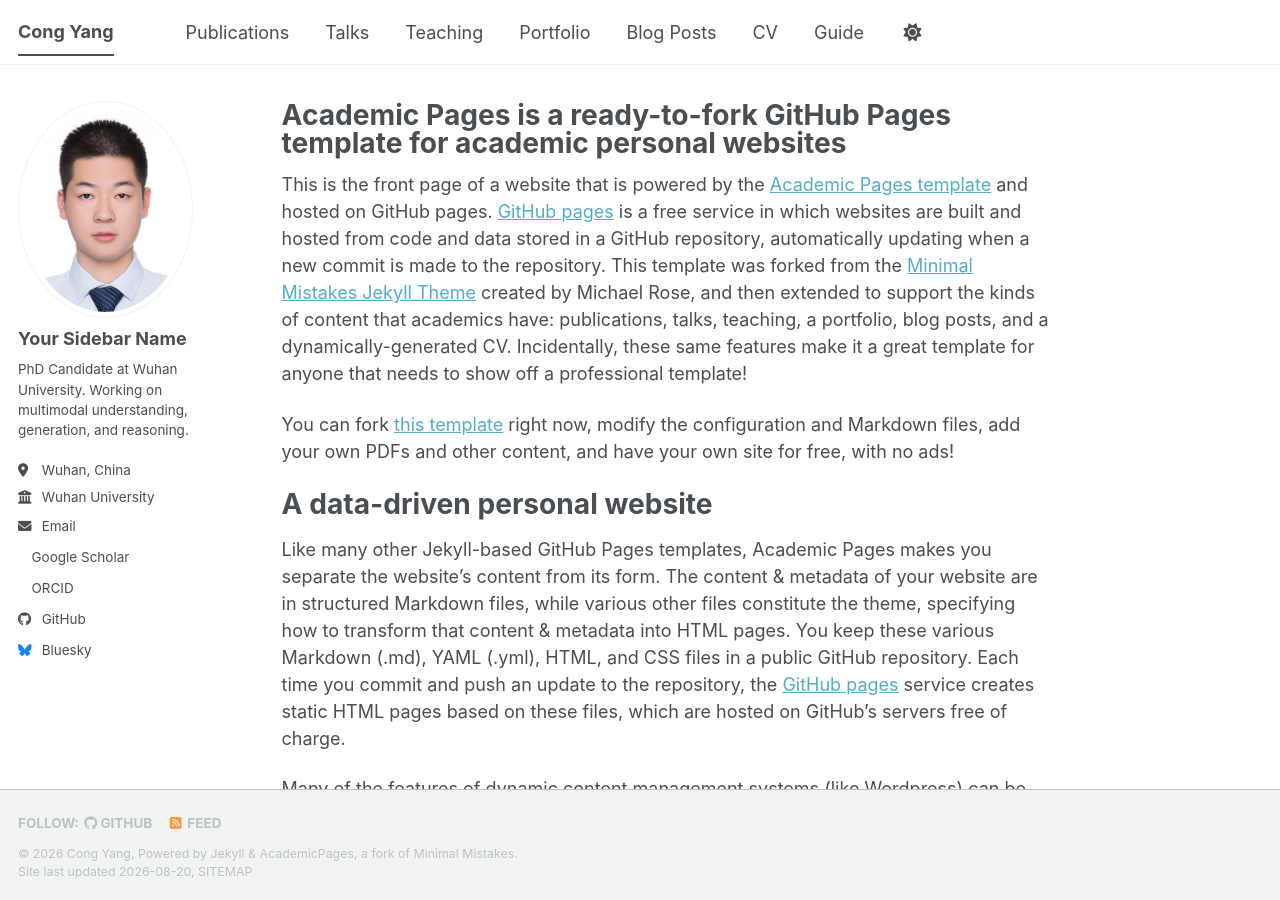
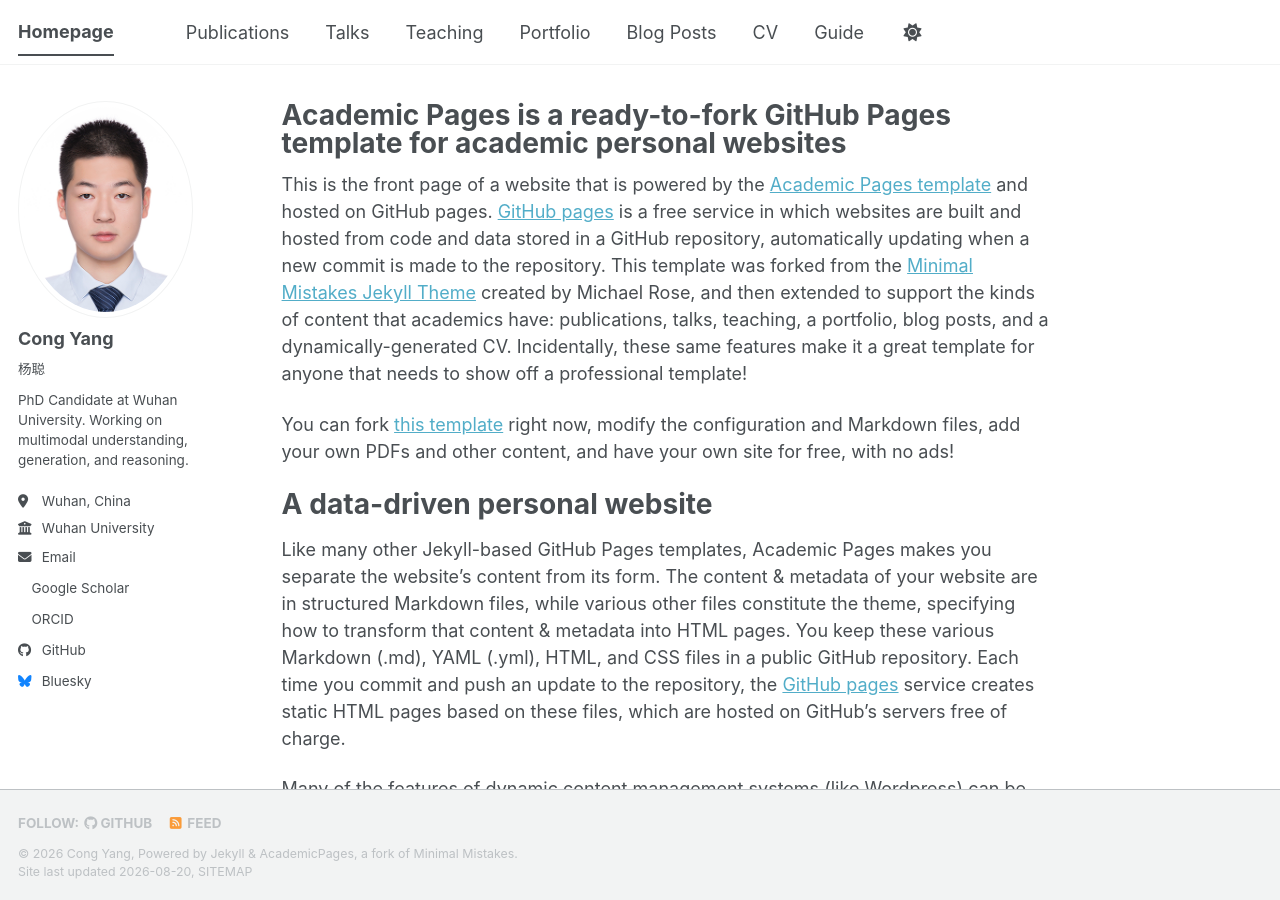
Before and after one commit to yangcong356/yangcong356.github.io, a Jekyll site: the page built from _pages/about.md, in a window 1280 px wide and 900 px high. Built offline with Jekyll 4.4.1, drawn with Linux system fonts in a browser that asks for light colours; a style sheet for code colours, icons or effects is not loaded.

Commit message:
Update _config.yml

```diff
--- a/_config.yml
+++ b/_config.yml
@@ -9,7 +9,7 @@
 # Basic Site Settings
 locale                   : "en-US"
 site_theme               : "default" # The available themes options are "default", "air", "sunrise", "mint", "dirt" and "contrast"
-title                    : "Cong Yang"
+title                    : "Homepage"
 title_separator          : "-"
 name                     : "Cong Yang"
 description              : "PhD Candidate at Wuhan University"   # Update this with a general description of your site, this is the default if not overridden by a page
@@ -24,8 +24,8 @@ repository               : "yangcong356/yangcong356.github.io"
 author:
   # Biographic information
   avatar           : "profile.png"
-  name             : "Your Sidebar Name"
-  pronouns         : # example: "she/her"
+  name             : "Cong Yang"
+  pronouns         : "杨聪"
   bio              : "PhD Candidate at Wuhan University. Working on multimodal understanding, generation, and reasoning."
   location         : "Wuhan, China"
   employer         : "Wuhan University"
```
